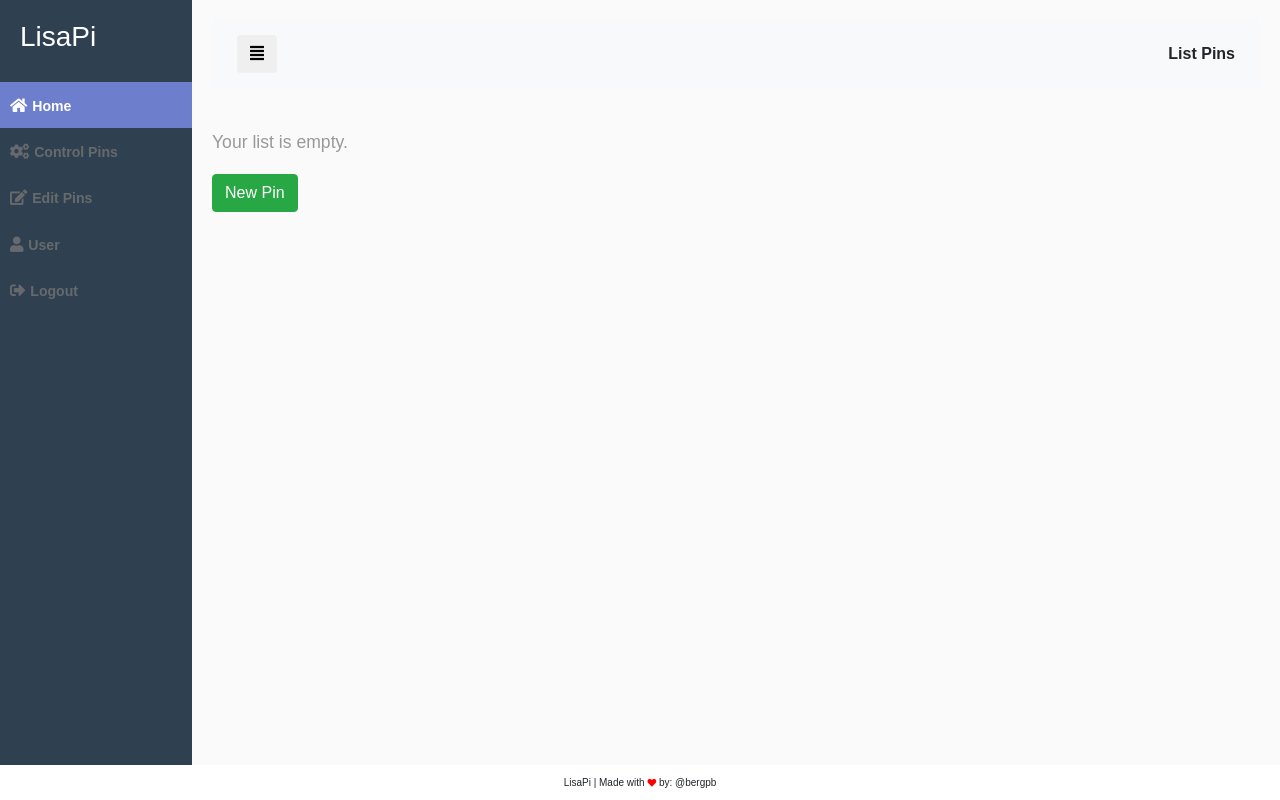
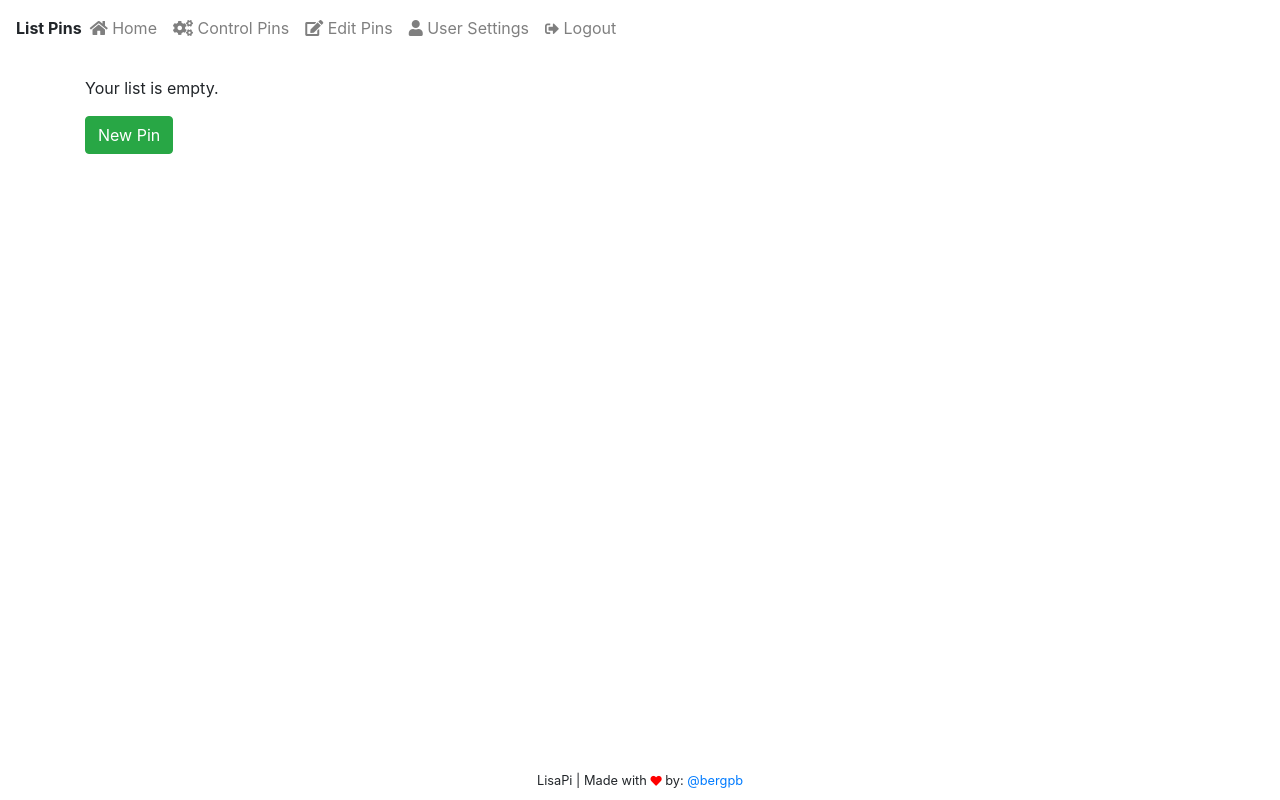
Before and after one commit to bergpb/lisapi, a Flask app: page /list in a window 1280 px wide. Run offline with Flask 2, Linux system fonts and the light colour scheme; the visitor is signed in with stand-in values (Sample User, id 1); data that the repository does not hold is empty; some libraries are stand-ins or nearby versions.

Commit message:
modificações no css

```diff
--- a/app/static/css/custom.css
+++ b/app/static/css/custom.css
@@ -1,161 +1,25 @@
-/**/
-/*demo style*/
-/**/
-
-body {
-    font-family: 'Poppins', sans-serif;
-    background: #fafafa;
-}
-
-p {
-    font-family: 'Poppins', sans-serif;
-    font-size: 1.1em;
-    font-weight: 300;
-    line-height: 1.7em;
-    color: #999;
-}
-
-a,
-a:hover,
-a:focus {
-    color: inherit;
-    text-decoration: none;
-    transition: all 0.3s;
-}
-
-.text-right{
-  text-align right !important;
-}
-
-.navbar {
-    padding: 15px 10px;
-    background: #fff;
-    border: none;
-    border-radius: 0;
-    margin-bottom: 40px;
-}
-
-.navbar-btn {
-    box-shadow: none;
-    outline: none !important;
-    border: none;
-}
-
-.line {
-    width: 100%;
-    height: 1px;
-    border-bottom: 1px dashed #ddd;
-    margin: 40px 0;
-}
-
-i, span {
-    display: inline-block;
+.widget {
+  border-radius: 5px;
+  padding: 15px 20px;
+  margin-bottom: 10px;
+  margin-top: 10px;
 }
 
 .widget > .row > div > i{
   margin: 6px 10px 10px 10px;
 }
 
-/* WIDGETS */
-.widget {
-  border-radius: 5px;
-  padding: 15px 20px;
+.footer {
+  bottom: 0;
+  left: 0;
+  right: 0;
+  position: absolute;
+  font-size: 0.8rem;
   margin-bottom: 10px;
-  margin-top: 10px;
 }
-.widget.style1 h2 {
-  font-size: 30px;
-}
-.widget h2,
-.widget h3 {
-  margin-top: 5px;
-  margin-bottom: 0;
-}
-.widget-text-box {
-  padding: 20px;
-  border: 1px solid #e7eaec;
-  background: #ffffff;
-}
-.widget-head-color-box {
-  border-radius: 5px 5px 0 0;
-  margin-top: 10px;
-}
-.widget .flot-chart {
-  height: 100px;
-}
-.vertical-align div {
-  display: inline-block;
-  vertical-align: middle;
-}
-.vertical-align h2,
-.vertical-align h3 {
-  margin: 0;
-}
-.todo-list {
-  list-style: none outside none;
-  margin: 0;
-  padding: 0;
-  font-size: 14px;
-}
-.todo-list.small-list {
-  font-size: 12px;
-}
-.todo-list.small-list > li {
-  background: #f3f3f4;
-  border-left: none;
-  border-right: none;
-  border-radius: 4px;
-  color: inherit;
-  margin-bottom: 2px;
-  padding: 6px 6px 6px 12px;
-}
-.todo-list.small-list .btn-xs,
-.todo-list.small-list .btn-group-xs > .btn {
-  border-radius: 5px;
-  font-size: 10px;
-  line-height: 1.5;
-  padding: 1px 2px 1px 5px;
-}
-.todo-list > li {
-  background: #f3f3f4;
-  border-left: 6px solid #e7eaec;
-  border-right: 6px solid #e7eaec;
-  border-radius: 4px;
-  color: inherit;
-  margin-bottom: 2px;
-  padding: 10px;
-}
-.todo-list .handle {
-  cursor: move;
-  display: inline-block;
-  font-size: 16px;
-  margin: 0 5px;
-}
-.todo-list > li .label {
-  font-size: 9px;
-  margin-left: 10px;
-}
-.check-link {
-  font-size: 16px;
-}
-.todo-completed {
-  text-decoration: line-through;
-}
-.geo-statistic h1 {
-  font-size: 36px;
-  margin-bottom: 0;
-}
-.glyphicon.fa {
-  font-family: "FontAwesome";
-}
-/*end widgets*/
 
-/* BACKGROUNDS */
-.gray-bg,
-.bg-muted {
-  background-color: #f3f3f4;
-}
-.white-bg {
+/* backgrounds */
+.br-white {
   background-color: #ffffff;
 }
 .blue-bg,
@@ -167,6 +31,10 @@ i, span {
 .bg-primary {
   background-color: #1ab394;
   color: #ffffff;
+}
+.gray-bg,
+.bg-secondary {
+  background-color: ##6C757D;
 }
 .lazur-bg,
 .bg-info {
@@ -183,101 +51,10 @@ i, span {
   background-color: #ed5565;
   color: #ffffff;
 }
-.black-bg {
+.bg-black {
   background-color: #262626;
 }
-.panel-primary {
-  border-color: #1ab394;
-}
-.panel-primary > .panel-heading {
-  background-color: #1ab394;
-  border-color: #1ab394;
-}
-.panel-success {
-  border-color: #1c84c6;
-}
-.panel-success > .panel-heading {
-  background-color: #1c84c6;
-  border-color: #1c84c6;
-  color: #ffffff;
-}
-.panel-info {
-  border-color: #23c6c8;
-}
-.panel-info > .panel-heading {
-  background-color: #23c6c8;
-  border-color: #23c6c8;
-  color: #ffffff;
-}
-.panel-warning {
-  border-color: #f8ac59;
-}
-.panel-warning > .panel-heading {
-  background-color: #f8ac59;
-  border-color: #f8ac59;
-  color: #ffffff;
-}
-.panel-danger {
-  border-color: #ed5565;
-}
-.panel-danger > .panel-heading {
-  background-color: #ed5565;
-  border-color: #ed5565;
-  color: #ffffff;
-}
-.progress-bar {
-  background-color: #1ab394;
-}
-.progress-small,
-.progress-small .progress-bar {
-  height: 10px;
-}
-.progress-small,
-.progress-mini {
-  margin-top: 5px;
-}
-.progress-mini,
-.progress-mini .progress-bar {
-  height: 5px;
-  margin-bottom: 0;
-}
-.progress-bar-navy-light {
-  background-color: #3dc7ab;
-}
-.progress-bar-success {
-  background-color: #1c84c6;
-}
-.progress-bar-info {
-  background-color: #23c6c8;
-}
-.progress-bar-warning {
-  background-color: #f8ac59;
-}
-.progress-bar-danger {
-  background-color: #ed5565;
-}
-.panel-title {
-  font-size: inherit;
-}
-.jumbotron {
-  border-radius: 6px;
-  padding: 40px;
-}
-.jumbotron h1 {
-  margin-top: 0;
-}
 /*end backgrounds*/
-
-/* footer */
-.footer {
-  background: none repeat scroll 0 0 white;
-  bottom: 0;
-  left: 0;
-  padding: 10px 20px;
-  position: absolute;
-  right: 0;
-  font-size: 10px;
-}
 
 /**/
 /*sidebar style*/
@@ -289,25 +66,28 @@ i, span {
 }
 
 #sidebar {
-    min-width: 15%;
-    max-width: 15%;
+    min-width: 80px;
+    max-width: 80px;
+    text-align: center;
+    /*margin-left: -80px !important;*/
+    height: 100vh;
     background-color: #2f4050;
     color: #676a6c;
     transition: all 0.3s;
 }
 
-#sidebar.active {
+#sidebar {
     min-width: 80px;
     max-width: 80px;
     text-align: center;
 }
 
-#sidebar.active .sidebar-header h3,
-#sidebar.active .CTAs {
+#sidebar .sidebar-header h3,
+#sidebar .CTAs {
     display: none;
 }
 
-#sidebar.active .sidebar-header strong {
+#sidebar .sidebar-header strong {
     display: block;
 }
 
@@ -315,34 +95,57 @@ i, span {
     text-align: left;
 }
 
-#sidebar.active ul li a {
+#sidebar ul li a {
     padding: 20px 10px;
     text-align: center;
     font-size: 0.85em;
 }
 
-#sidebar.active ul li a i {
+#sidebar ul li a i {
     margin-right: 2px;
     display: block;
     font-size: 1.8em;
     margin-bottom: 5px;
 }
 
-#sidebar.active > ul > li > a > .menu-item {
+#sidebar > ul > li > a > .menu-item {
     display: none
 }
 
-#sidebar.active ul ul a {
+#sidebar ul ul a {
     padding: 10px !important;
 }
 
-#sidebar.active .dropdown-toggle::after {
+#sidebar .dropdown-toggle::after {
     top: auto;
     bottom: 10px;
     right: 50%;
     -webkit-transform: translateX(50%);
     -ms-transform: translateX(50%);
     transform: translateX(50%);
+}
+
+#sidebar ul li a {
+    padding: 20px 10px;
+}
+#sidebar ul li a span {
+    font-size: 0.85em;
+}
+#sidebar ul li a i {
+    margin-right: 0;
+    display: block;
+}
+#sidebar ul ul a {
+    padding: 10px !important;
+}
+#sidebar ul li a i {
+    font-size: 1.3em;
+}
+#sidebar {
+    margin-left: 0;
+}
+#sidebarCollapse span {
+    display: none;
 }
 
 #sidebar .sidebar-header {
@@ -413,65 +216,9 @@ a.article:hover {
     color: #fff !important;
 }
 
-/**/
-/*content style*/
-/**/
-
 #content {
     width: 100%;
     padding: 20px;
-    min-height: 100vh;
+    max-height: 100%;
     transition: all 0.3s;
 }
-
-/**/
-/*media queries*/
-/**/
-@media only screen and (max-width: 768px) {
-  #sidebar {
-        min-width: 80px;
-        max-width: 80px;
-        text-align: center;
-        margin-left: -80px !important;
-    }
-    .dropdown-toggle::after {
-        top: auto;
-        bottom: 10px;
-        right: 50%;
-        -webkit-transform: translateX(50%);
-        -ms-transform: translateX(50%);
-        transform: translateX(50%);
-    }
-    #sidebar.active {
-        margin-left: 0 !important;
-    }
-    #sidebar .sidebar-header h3,
-    #sidebar .CTAs {
-        display: none;
-    }
-    #sidebar .sidebar-header strong {
-        display: block;
-    }
-    #sidebar ul li a {
-        padding: 20px 10px;
-    }
-    #sidebar ul li a span {
-        font-size: 0.85em;
-    }
-    #sidebar ul li a i {
-        margin-right: 0;
-        display: block;
-    }
-    #sidebar ul ul a {
-        padding: 10px !important;
-    }
-    #sidebar ul li a i {
-        font-size: 1.3em;
-    }
-    #sidebar {
-        margin-left: 0;
-    }
-    #sidebarCollapse span {
-        display: none;
-    }
-}
--- a/app/templates/base.html
+++ b/app/templates/base.html
@@ -16,71 +16,63 @@
 </head>
 
 <body>
-    <div class="wrapper">
-      <nav id="sidebar">
-          <div class="sidebar-header">
-              <h3>LisaPi</h3>
-              <strong>LP</strong>
-          </div>
+  <nav class="navbar navbar-expand-lg navbar-light">
+    <button class="navbar-toggler" type="button" data-toggle="collapse" data-target="#navbar" aria-controls="navbar" aria-expanded="false" aria-label="Toggle navigation">
+      <span class="navbar-toggler-icon"></span>
+    </button>
+    <div><strong>{% block page %} {% endblock %}</strong></div>
+    <div class="collapse navbar-collapse" id="navbar">
       <ul class="navbar-nav mr-auto">
-            <li class="nav-item active">
+        <li class="nav-item">
           <a class="nav-link" href="{{ url_for('index') }}" >
-                <i class="fas fa-home fa-sm"></i>
-                <span class="menu-item">Home</span>
+            <i class="fas fa-home"></i>
+            Home
           </a>
         </li>
       {% if current_user.is_authenticated %}
         <li class="nav-item">
           <a class="nav-link" href="{{ url_for('control_pins') }}">
-                <i class="fas fa-cogs fa-sm"></i>
-                <span class="menu-item">Control Pins</span>
+            <i class="fas fa-cogs"></i>
+            Control Pins
           </a>
         </li>
         <li class="nav-item">
           <a class="nav-link" href="{{ url_for('list_pins') }}">
-                <i class="fas fa-edit fa-sm"></i>
-                <span class="menu-item">Edit Pins</span>
+            <i class="fas fa-edit"></i>
+            Edit Pins
           </a>
         </li>
         <li class="nav-item">
           <a class="nav-link" href="{{ url_for('change_password') }}">
-                <i class="fas fa-user fa-sm"></i>
-                <span class="menu-item">User</span>
+            <i class="fas fa-user"></i>
+            User Settings
           </a>
         </li>
         <li class="nav-item">
           <a class="nav-link" href="{{ url_for('logout') }}">
             <i class="fas fa-sign-out-alt fa-sm"></i>
-                <span class="menu-item">Logout</span>
+            Logout
           </a>
         </li>
       {% else %}
         <li class="nav-item">
           <a class="nav-link" href="{{ url_for('login') }}">
             <i class="fas fa-sign-in-alt fa-sm"></i>
-                <span class="menu-item">Login</span>
+            Login
           </a>
         </li>
         <li class="nav-item">
           <a class="nav-link" href="{{ url_for('about') }}">
             <i class="fas fa-info fa-sm"></i>
-                <span class="menu-item">Info</span>
+            About
           </a>
         </li>
       {% endif %}
       </ul>
+    </div>
   </nav>
   <div id="content">
-        <nav class="navbar navbar-expand-lg navbar-light bg-light">
-            <div class="container-fluid">
-              <button type="button" id="sidebarCollapse" class="btn btn-default">
-                <i class="fas fa-align-justify"></i>
-              </button>
-              <strong>
-                {% block page %}{% endblock %}
-               </strong>
-            </div>
-        </nav>
+    <div class="container">
       {% with messages = get_flashed_messages(with_categories = true) %}
         {% if messages %}
           {% for category, message in messages %}
@@ -98,8 +90,7 @@
         </div>
       </footer>
     </div>
-
-   <script src="{{ url_for('static', filename='js/popper.min.js') }}"></script>
+  </div>
   <script src="{{ url_for('static', filename='js/bootstrap.min.js') }}"></script>
   <script type="text/javascript">
     $('#sidebarCollapse').on('click', function () {
--- a/app/templates/control.html
+++ b/app/templates/control.html
@@ -8,7 +8,7 @@
   {% if pins %}
     {% for pin in pins %}
     <div class="col-12 col-sm-6 col-md-4 col-lg-3 col-xl-3">
-      <div class="widget style1 navy-bg">
+      <div class="widget style1 bg-info">
         <div class="row">
           <div class="col-7 col-sm-7 col-md-7 col-lg-7">
             <a href="{{ url_for('control_pin', pin_number = pin.pin) }}">
--- a/app/templates/list.html
+++ b/app/templates/list.html
@@ -27,10 +27,10 @@
         {% endif %}
         <td>
           <a class="btn btn-success" href="{{ url_for('edit_pin', pin_id = pin.id) }}"><i class="fa fa-edit"></i></a>
-          <a class="btn btn-danger" id="btn-delete"><i class="fa fa-trash"></i></a>
+          <a class="btn btn-danger btn-delete"><i class="fa fa-trash"></i></a>
           <script>
             $(function(){
-              $('#btn-delete').click(function() {
+              $('.btn-delete').on('click', function() {
                 showSwLink("Delete pin?", "question", true, "Delete",
                            "red", "{{ url_for('delete_pin', pin_id = pin.id) }}")
               });
```
Also changed, not shown: README.md, app/helpers/helpers.py (line endings or trailing spaces). Lines whose indentation alone changed are shown as unchanged.
